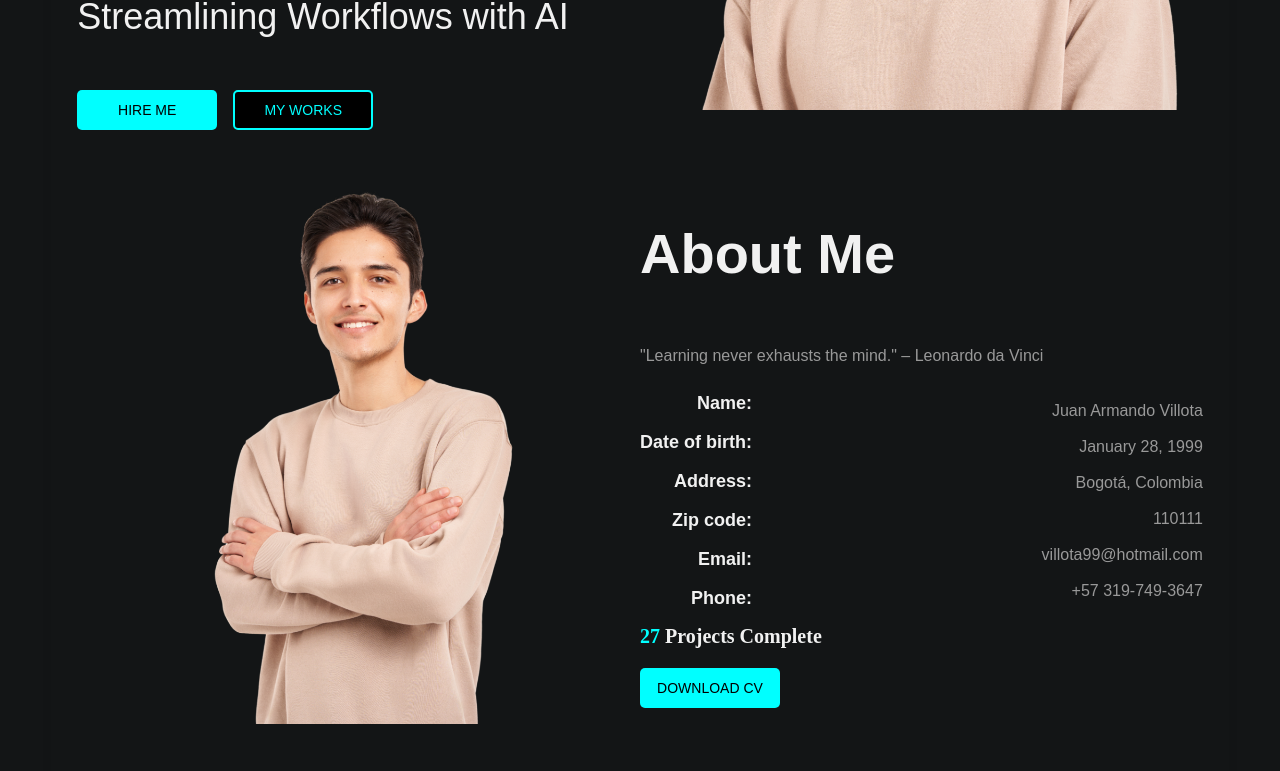
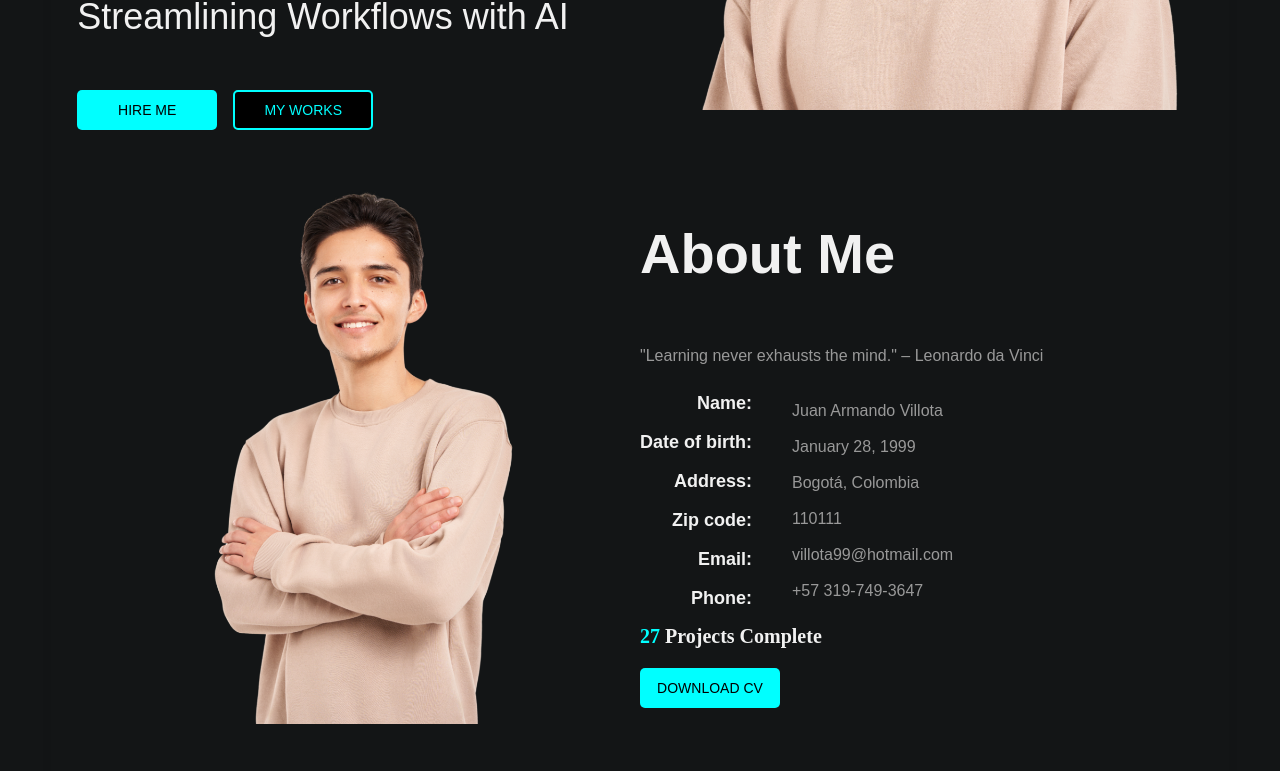
Before and after one commit to juanchovg1/mi-portafolio-frontend, a React (Vite) app: page / in a window 1280 px wide. Shown: the part 515-1286 px from the top of the page. Built offline with nearby package versions, Linux system fonts and the light colour scheme.

Commit message:
Refactor AboutMe component: update info class names and improve layout for better readability

```diff
--- a/src/components/AboutMe.jsx
+++ b/src/components/AboutMe.jsx
@@ -36,13 +36,13 @@ const AboutMe = () => {
                             <p className="about-me-detail"><strong>Email:</strong></p>
                             <p className="about-me-detail"><strong>Phone:</strong></p>
                         </div>
-                        <div className="about-me-labels">
-                            <p className="about-me-info">Juan Armando Villota</p>
-                            <p className="about-me-info">January 28, 1999</p>
-                            <p className="about-me-info">Bogotá, Colombia</p>
-                            <p className="about-me-info">110111</p>
-                            <p className="about-me-info">villota99@hotmail.com</p>
-                            <p className="about-me-info">+57 319-749-3647</p>
+                        <div className="about-me-info">
+                            <p className="about-me-info-text">Juan Armando Villota</p>
+                            <p className="about-me-info-text">January 28, 1999</p>
+                            <p className="about-me-info-text">Bogotá, Colombia</p>
+                            <p className="about-me-info-text">110111</p>
+                            <p className="about-me-info-text">villota99@hotmail.com</p>
+                            <p className="about-me-info-text">+57 319-749-3647</p>
                         </div>
                     </div>
                     <p className="about-me-projects">
--- a/src/styles/components/AboutMe.css
+++ b/src/styles/components/AboutMe.css
@@ -101,6 +101,24 @@
     color: #999999;
     margin-left: 10px; /* Add margin to separate from the labels */
     display: inline-block; /* Ensure it stays inline */
+    text-align: left; /* Align info to the left */
+    display: flex;
+    flex-direction: column; /* Ensure it displays elements in a column */
+    justify-content: space-between; /* Distribute items evenly */
+    p {
+        margin-top: 18px; /* Ensure consistent top margin */
+        margin-bottom: 0;
+    }
+}
+
+.about-me-info-text {
+    font-family: 'Poppins', sans-serif;
+    font-weight: 400;
+    font-size: 16px;
+    color: #999999;
+    margin-left: 10px; /* Add margin to separate from the labels */
+    display: inline-block; /* Ensure it stays inline */
+    text-align: left; /* Align text to the left */
 }
 
 .about-me-details {
```
